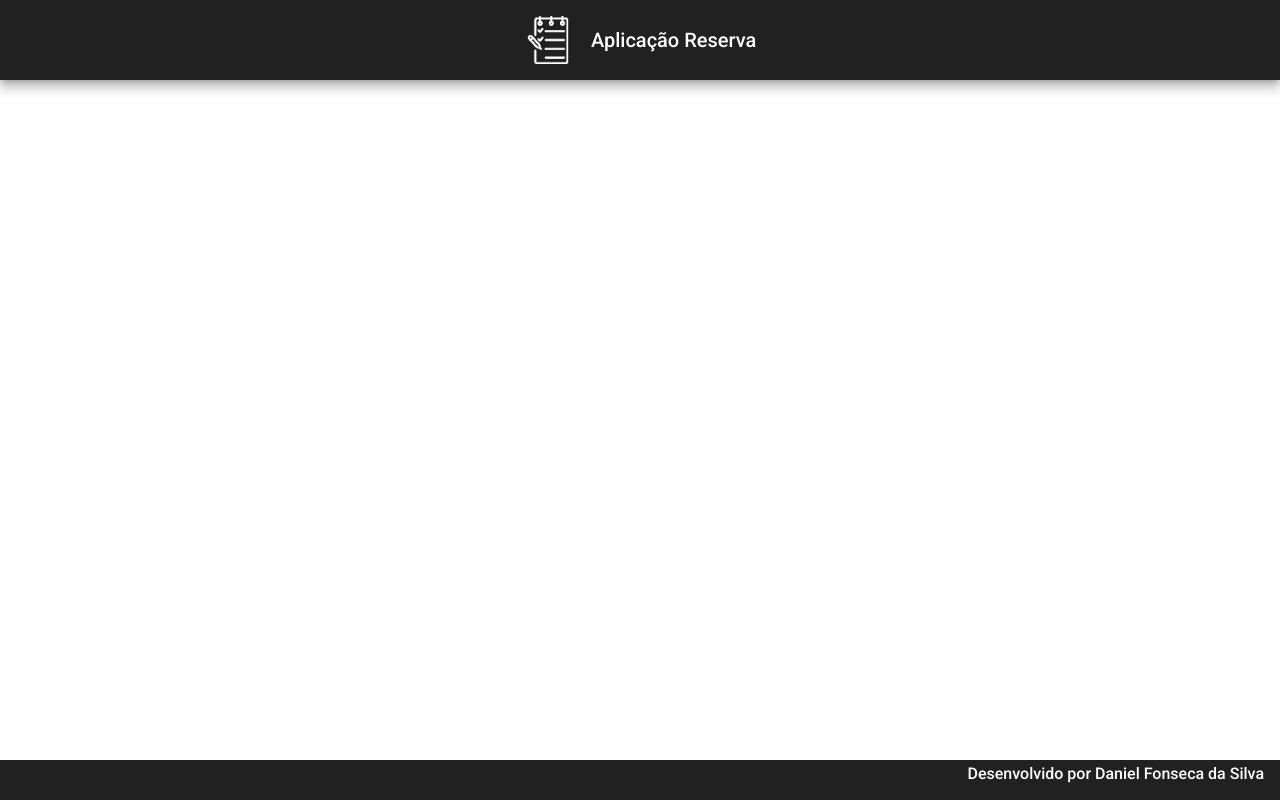
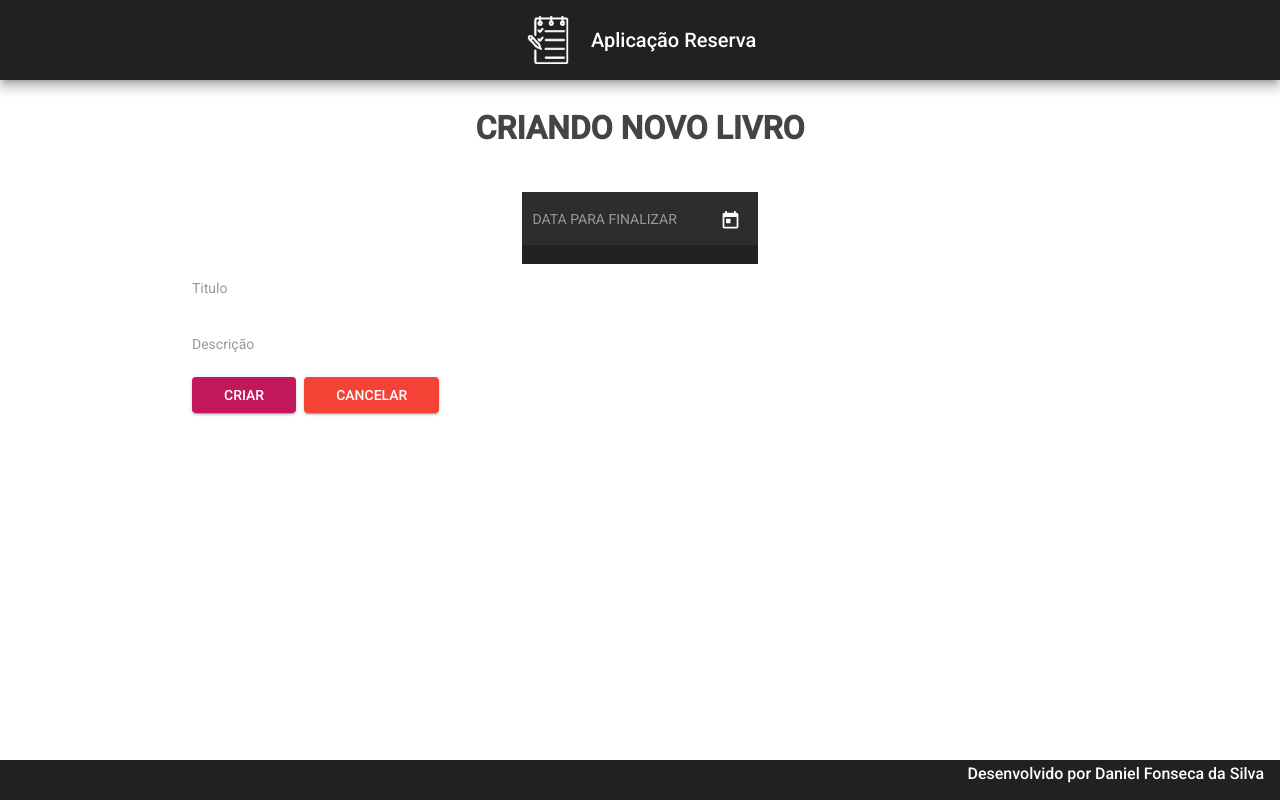
Before and after one commit to Daniel-Fonseca-da-Silva/Projeto-com-Java11-e-Angular11-Front, an Angular app: page /update/1 in a window 1280 px wide. Before the commit this address led to /. Built offline with nearby package versions, Linux system fonts and the light colour scheme.

Commit message:
Criado update e implementado botão

```diff
--- a/src/app/app-routing.module.ts
+++ b/src/app/app-routing.module.ts
@@ -3,6 +3,7 @@
 import { CreateComponent } from './components/create/create.component';
 import { FinalizadosComponent } from './components/finalizados/finalizados.component';
 import { ReadAllComponent } from './components/read-all/read-all.component';
+import { UpdateComponent } from './components/update/update.component';
 
 const routes: Routes = [
   {
@@ -16,6 +17,11 @@
   {
     path: 'create',
     component: CreateComponent
+  },
+  {
+    path: 'update/:id',
+    component: UpdateComponent
+
   }
 ];
 
--- a/src/app/app.module.ts
+++ b/src/app/app.module.ts
@@ -21,6 +21,7 @@
 import { MatInputModule } from '@angular/material/input';
 import { MatDatepickerModule } from '@angular/material/datepicker';
 import { MatNativeDateModule } from '@angular/material/core';
+import { UpdateComponent } from './components/update/update.component';
 
 @NgModule({
   declarations: [
@@ -29,7 +30,8 @@
     FooterComponent,
     ReadAllComponent,
     FinalizadosComponent,
-    CreateComponent
+    CreateComponent,
+    UpdateComponent
   ],
   imports: [
     BrowserModule,
--- a/src/app/components/read-all/read-all.component.html
+++ b/src/app/components/read-all/read-all.component.html
@@ -16,7 +16,7 @@
                 <button (click)="finalizar(item)" mat-mini-fab color="primary">
                     <mat-icon>done</mat-icon>
                 </button>
-                <button mat-mini-fab color="accent">
+                <button routerLink="update/{{ item.id }}" mat-mini-fab color="accent">
                     <mat-icon>edit</mat-icon>
                 </button>
                 <button (click)="delete(item.id)" mat-mini-fab color="warn">
--- /dev/null
+++ b/src/app/components/update/update.component.css
@@ -0,0 +1,36 @@
+form {
+    width: 70%;
+    margin: 2rem auto 0 auto;
+    text-align: center;
+}
+
+.data-finalizar {
+    text-align: start;
+    background-color: #222;
+}
+
+form mat-label {
+    color: #999;
+}
+
+h1 {
+    font-size: 2rem;
+    font-weight: 600;
+    margin-bottom: 3rem;
+    color: #444;
+}
+
+.form {
+    width: 100%;
+}
+
+.buttons {
+    width: 100%;
+    text-align: start;
+}
+
+button {
+    margin-right: .5rem;
+    padding-right: 2rem;
+    padding-left: 2rem;
+}
--- /dev/null
+++ b/src/app/components/update/update.component.html
@@ -0,0 +1,27 @@
+<form>
+    <h1>CRIANDO NOVO LIVRO</h1>
+
+    <mat-form-field class="data-finalizar" appearance="fill">
+       <mat-label>DATA PARA FINALIZAR</mat-label>
+       <input [(ngModel)]="livro.dataParaFinalizar" name="livro.dataParaFinalizar" matInput [matDatepicker]="dp3" disabled>
+       <mat-datepicker-toggle matSuffix [for]="dp3"></mat-datepicker-toggle>
+       <mat-datepicker #dp3 disabled="false"></mat-datepicker>
+     </mat-form-field>
+
+     <div class="forms">
+       <mat-form-field class="form">
+           <mat-label>Titulo</mat-label>
+           <input [(ngModel)]="livro.titulo" name="livro.titulo" matInput placeholder="Estudar Java">
+         </mat-form-field>
+         <mat-form-field class="form">
+           <mat-label>Descrição</mat-label>
+           <input [(ngModel)]="livro.descricao" name="livro.descricao" matInput placeholder="Java 8 e 11 LTS">
+         </mat-form-field>
+     </div>
+
+     <div class="buttons">
+       <button mat-raised-button color="primary">CRIAR</button>
+       <button (click) = "cancelar()" mat-raised-button color="warn">CANCELAR</button>
+     </div>
+
+   </form>
--- /dev/null
+++ b/src/app/components/update/update.component.ts
@@ -0,0 +1,32 @@
+import { Component, OnInit } from '@angular/core';
+import { Router } from '@angular/router';
+import { Livro } from 'src/app/models/livro';
+import { LivroService } from 'src/app/services/livro.service';
+
+@Component({
+  selector: 'app-update',
+  templateUrl: './update.component.html',
+  styleUrls: ['./update.component.css']
+})
+export class UpdateComponent implements OnInit {
+
+  livro: Livro = {
+    titulo: '',
+    descricao: '',
+    dataParaFinalizar: '',
+    finalizado: false
+  }
+  constructor(private router: Router, private service: LivroService) { }
+
+  ngOnInit(): void {
+  }
+
+  cancelar(): void {
+    this.router.navigate(['']);
+  }
+
+  formataData(): void {
+    let data = new Date(this.livro.dataParaFinalizar);
+    this.livro.dataParaFinalizar = `${data.getDate()}/${data.getMonth() + 1}/${data.getFullYear()}`;
+  }
+}
```
